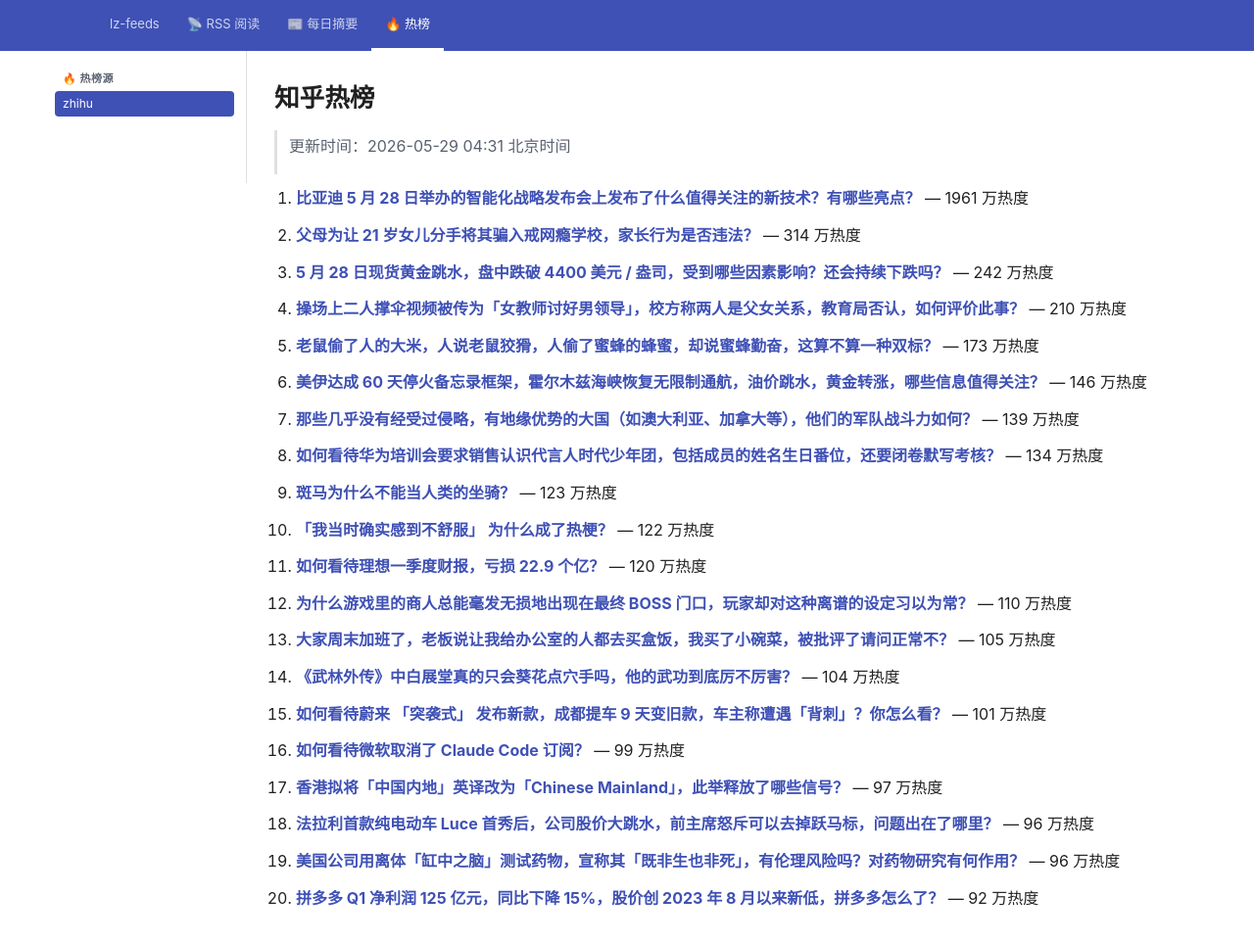
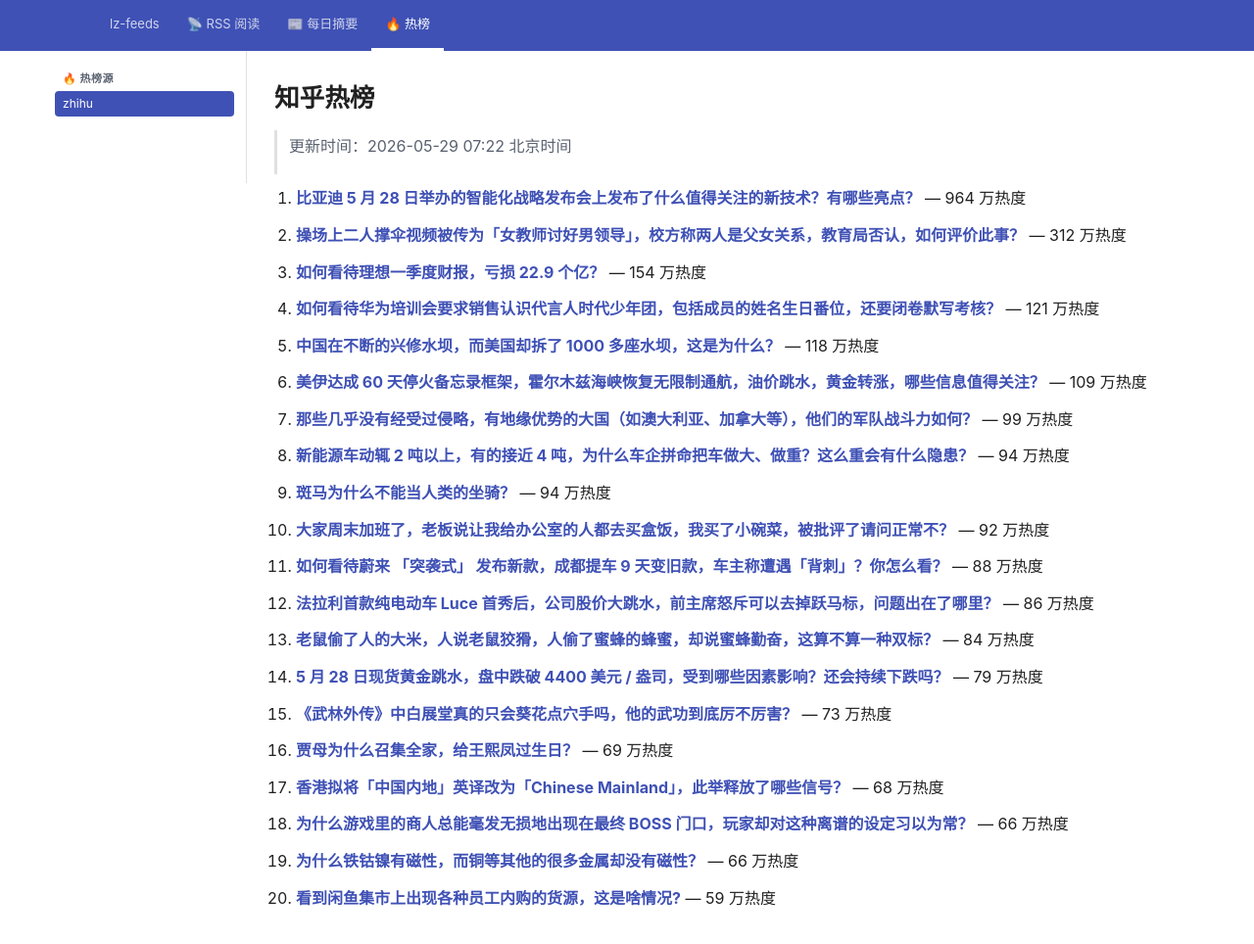
Before and after one commit to lizhang0101/lz-feeds, a Jekyll site: the page built from _hotlist/zhihu.md, in a window 1280 px wide and 994 px high. Shown: the top 964 px of the window at 98% size. Built offline with Jekyll 4.4.1, drawn with Linux system fonts in a browser that asks for light colours.

Commit message:
hotlist: 2026-05-28T23:22Z

```diff
--- a/_hotlist/zhihu.md
+++ b/_hotlist/zhihu.md
@@ -1,48 +1,48 @@
 ---
-updated: 2026-05-29 04:31 北京时间
+updated: 2026-05-29 07:22 北京时间
 count: 20
 ---
 
 # 知乎热榜
 
-> 更新时间：2026-05-29 04:31 北京时间
+> 更新时间：2026-05-29 07:22 北京时间
 
-1. **[比亚迪 5 月 28 日举办的智能化战略发布会上发布了什么值得关注的新技术？有哪些亮点？](https://www.zhihu.com/question/2043356307420177358)** — 1961 万热度
+1. **[比亚迪 5 月 28 日举办的智能化战略发布会上发布了什么值得关注的新技术？有哪些亮点？](https://www.zhihu.com/question/2043356307420177358)** — 964 万热度
 
-2. **[父母为让 21 岁女儿分手将其骗入戒网瘾学校，家长行为是否违法？](https://www.zhihu.com/question/2043003697958061566)** — 314 万热度
+2. **[操场上二人撑伞视频被传为「女教师讨好男领导」，校方称两人是父女关系，教育局否认，如何评价此事？](https://www.zhihu.com/question/2042685981472584608)** — 312 万热度
 
-3. **[5 月 28 日现货黄金跳水，盘中跌破 4400 美元 / 盎司，受到哪些因素影响？还会持续下跌吗？](https://www.zhihu.com/question/2043314967013581849)** — 242 万热度
+3. **[如何看待理想一季度财报，亏损 22.9 个亿？](https://www.zhihu.com/question/2043374247234557067)** — 154 万热度
 
-4. **[操场上二人撑伞视频被传为「女教师讨好男领导」，校方称两人是父女关系，教育局否认，如何评价此事？](https://www.zhihu.com/question/2042685981472584608)** — 210 万热度
+4. **[如何看待华为培训会要求销售认识代言人时代少年团，包括成员的姓名生日番位，还要闭卷默写考核？](https://www.zhihu.com/question/2042605213383485415)** — 121 万热度
 
-5. **[老鼠偷了人的大米，人说老鼠狡猾，人偷了蜜蜂的蜂蜜，却说蜜蜂勤奋，这算不算一种双标？](https://www.zhihu.com/question/2042803054840375230)** — 173 万热度
+5. **[中国在不断的兴修水坝，而美国却拆了 1000 多座水坝，这是为什么？](https://www.zhihu.com/question/1958158273766200160)** — 118 万热度
 
-6. **[美伊达成 60 天停火备忘录框架，霍尔木兹海峡恢复无限制通航，油价跳水，黄金转涨，哪些信息值得关注？](https://www.zhihu.com/question/2043458312344187663)** — 146 万热度
+6. **[美伊达成 60 天停火备忘录框架，霍尔木兹海峡恢复无限制通航，油价跳水，黄金转涨，哪些信息值得关注？](https://www.zhihu.com/question/2043458312344187663)** — 109 万热度
 
-7. **[那些几乎没有经受过侵略，有地缘优势的大国（如澳大利亚、加拿大等），他们的军队战斗力如何？](https://www.zhihu.com/question/25075411)** — 139 万热度
+7. **[那些几乎没有经受过侵略，有地缘优势的大国（如澳大利亚、加拿大等），他们的军队战斗力如何？](https://www.zhihu.com/question/25075411)** — 99 万热度
 
-8. **[如何看待华为培训会要求销售认识代言人时代少年团，包括成员的姓名生日番位，还要闭卷默写考核？](https://www.zhihu.com/question/2042605213383485415)** — 134 万热度
+8. **[新能源车动辄 2 吨以上，有的接近 4 吨，为什么车企拼命把车做大、做重？这么重会有什么隐患？](https://www.zhihu.com/question/2042674181716669364)** — 94 万热度
 
-9. **[斑马为什么不能当人类的坐骑？](https://www.zhihu.com/question/602183114)** — 123 万热度
+9. **[斑马为什么不能当人类的坐骑？](https://www.zhihu.com/question/602183114)** — 94 万热度
 
-10. **[「我当时确实感到不舒服」 为什么成了热梗？](https://www.zhihu.com/topic/2042707183138075564/hot)** — 122 万热度
+10. **[大家周末加班了，老板说让我给办公室的人都去买盒饭，我买了小碗菜，被批评了请问正常不？](https://www.zhihu.com/question/2042576689323037760)** — 92 万热度
 
-11. **[如何看待理想一季度财报，亏损 22.9 个亿？](https://www.zhihu.com/question/2043374247234557067)** — 120 万热度
+11. **[如何看待蔚来 「突袭式」 发布新款，成都提车 9 天变旧款，车主称遭遇「背刺」？你怎么看？](https://www.zhihu.com/question/2043264595666658269)** — 88 万热度
 
-12. **[为什么游戏里的商人总能毫发无损地出现在最终 BOSS 门口，玩家却对这种离谱的设定习以为常？](https://www.zhihu.com/question/2038556257922102366)** — 110 万热度
+12. **[法拉利首款纯电动车 Luce 首秀后，公司股价大跳水，前主席怒斥可以去掉跃马标，问题出在了哪里？](https://www.zhihu.com/question/2043099859129983602)** — 86 万热度
 
-13. **[大家周末加班了，老板说让我给办公室的人都去买盒饭，我买了小碗菜，被批评了请问正常不？](https://www.zhihu.com/question/2042576689323037760)** — 105 万热度
+13. **[老鼠偷了人的大米，人说老鼠狡猾，人偷了蜜蜂的蜂蜜，却说蜜蜂勤奋，这算不算一种双标？](https://www.zhihu.com/question/2042803054840375230)** — 84 万热度
 
-14. **[《武林外传》中白展堂真的只会葵花点穴手吗，他的武功到底厉不厉害？](https://www.zhihu.com/question/389063678)** — 104 万热度
+14. **[5 月 28 日现货黄金跳水，盘中跌破 4400 美元 / 盎司，受到哪些因素影响？还会持续下跌吗？](https://www.zhihu.com/question/2043314967013581849)** — 79 万热度
 
-15. **[如何看待蔚来 「突袭式」 发布新款，成都提车 9 天变旧款，车主称遭遇「背刺」？你怎么看？](https://www.zhihu.com/question/2043264595666658269)** — 101 万热度
+15. **[《武林外传》中白展堂真的只会葵花点穴手吗，他的武功到底厉不厉害？](https://www.zhihu.com/question/389063678)** — 73 万热度
 
-16. **[如何看待微软取消了 Claude Code 订阅？](https://www.zhihu.com/question/2042203258689672770)** — 99 万热度
+16. **[贾母为什么召集全家，给王熙凤过生日？](https://www.zhihu.com/question/598208462)** — 69 万热度
 
-17. **[香港拟将「中国内地」英译改为「Chinese Mainland」，此举释放了哪些信号？](https://www.zhihu.com/question/2042897105346368773)** — 97 万热度
+17. **[香港拟将「中国内地」英译改为「Chinese Mainland」，此举释放了哪些信号？](https://www.zhihu.com/question/2042897105346368773)** — 68 万热度
 
-18. **[法拉利首款纯电动车 Luce 首秀后，公司股价大跳水，前主席怒斥可以去掉跃马标，问题出在了哪里？](https://www.zhihu.com/question/2043099859129983602)** — 96 万热度
+18. **[为什么游戏里的商人总能毫发无损地出现在最终 BOSS 门口，玩家却对这种离谱的设定习以为常？](https://www.zhihu.com/question/2038556257922102366)** — 66 万热度
 
-19. **[美国公司用离体「缸中之脑」测试药物，宣称其「既非生也非死」，有伦理风险吗？对药物研究有何作用？](https://www.zhihu.com/question/2042215326868362955)** — 96 万热度
+19. **[为什么铁钴镍有磁性，而铜等其他的很多金属却没有磁性？](https://www.zhihu.com/question/67226230)** — 66 万热度
 
-20. **[拼多多 Q1 净利润 125 亿元，同比下降 15%，股价创 2023 年 8 月以来新低，拼多多怎么了？](https://www.zhihu.com/question/2043273358184112712)** — 92 万热度
+20. **[看到闲鱼集市上出现各种员工内购的货源，这是啥情况?](https://www.zhihu.com/question/2042758934994346173)** — 59 万热度
```
